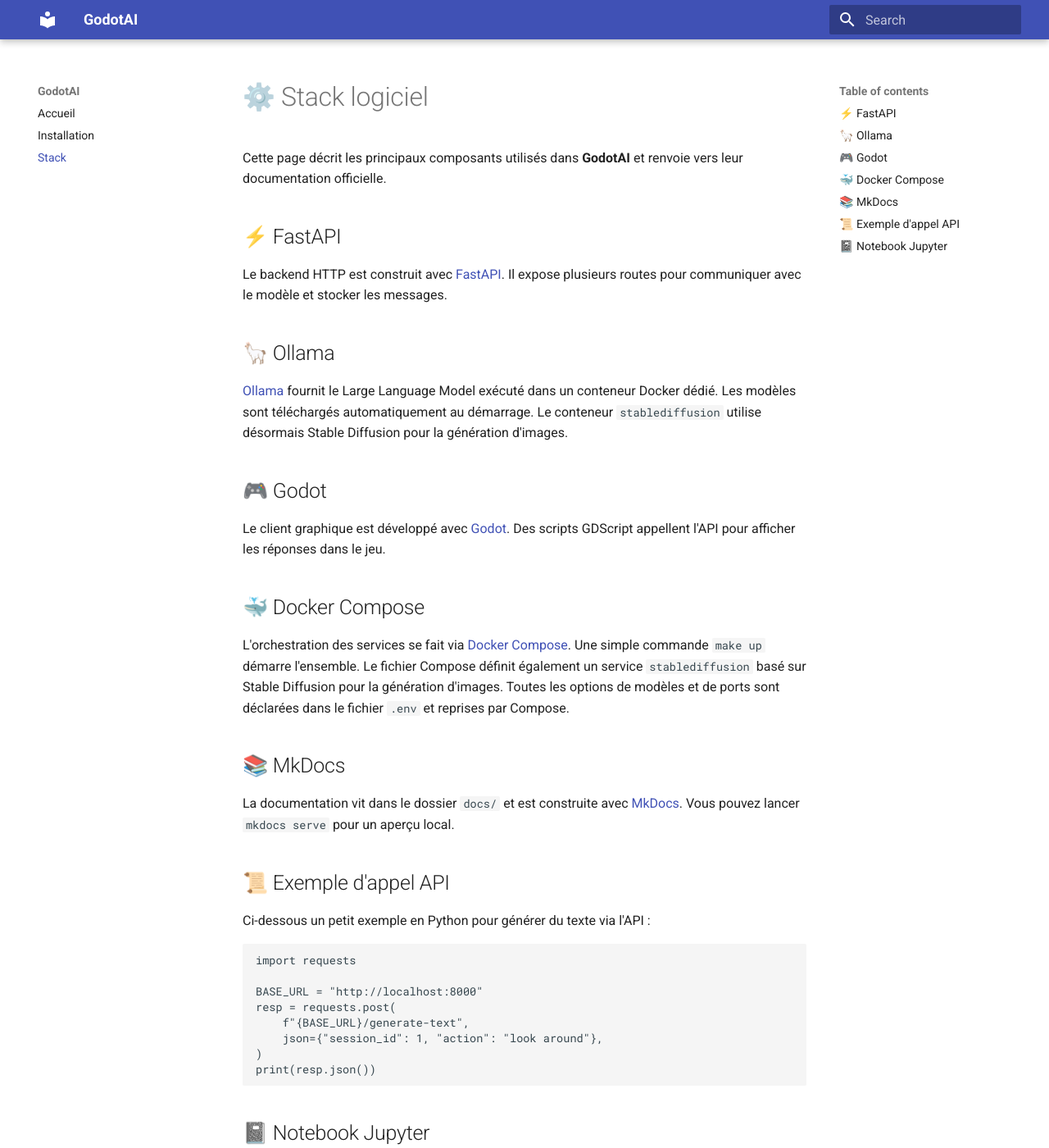
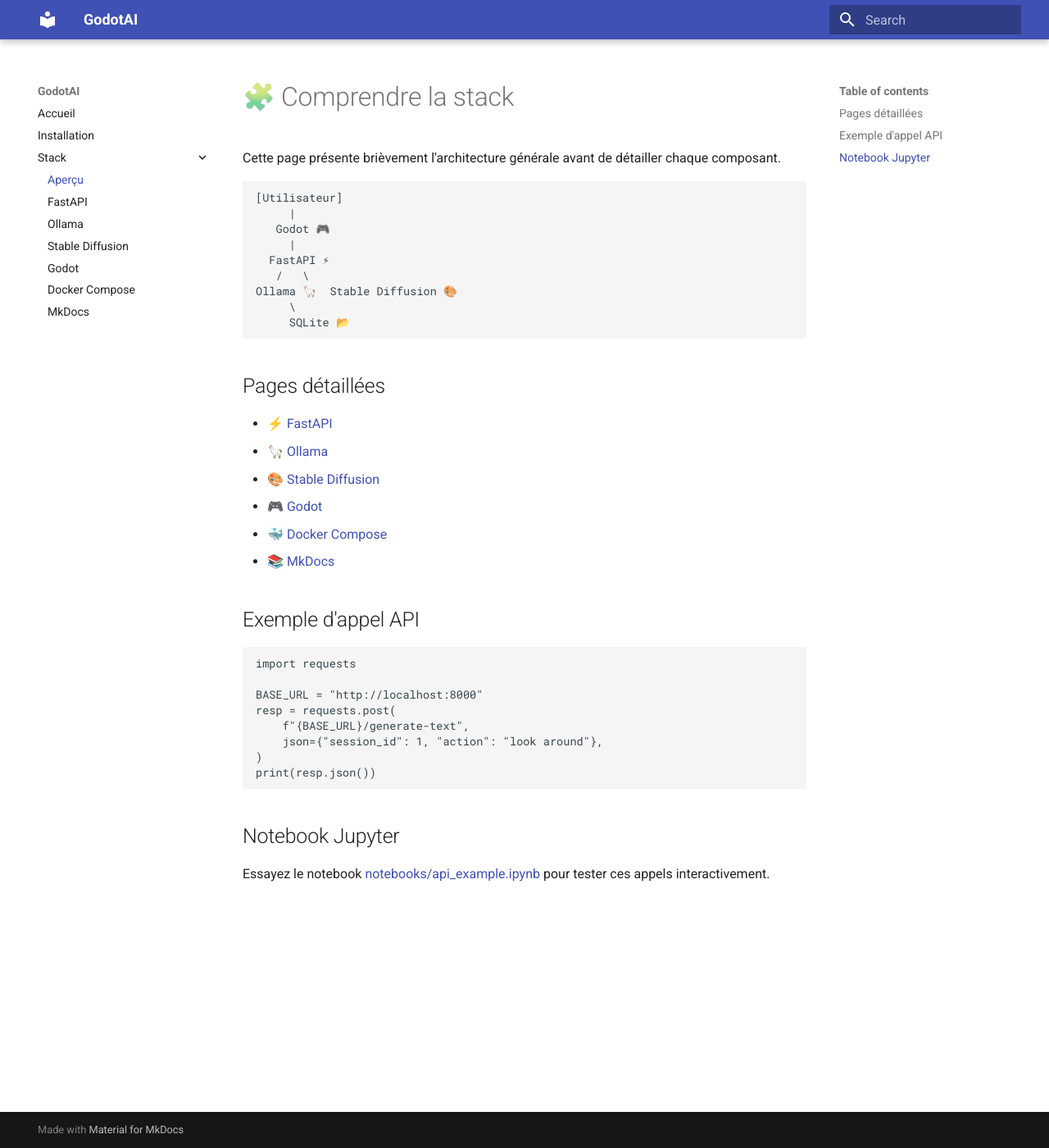
Before and after one commit to EZPK/GodotAI, an MkDocs documentation site: the page built from docs/stack.md, in a window 1280 px wide and 1400 px high. Shown: the whole window at 82% size. Built offline with MkDocs 1.6.1 and Material for MkDocs 9.7.7, drawn with Linux system fonts in a browser that asks for light colours; some of the changed text lies outside the part shown.

Commit message:
Add detailed docs for each tech

````diff
--- a/docs/stack.md
+++ b/docs/stack.md
@@ -1,27 +1,28 @@
-# ⚙️ Stack logiciel
+# 🧩 Comprendre la stack
 
-Cette page décrit les principaux composants utilisés dans **GodotAI** et renvoie vers leur documentation officielle.
+Cette page présente brièvement l'architecture générale avant de détailler chaque composant.
 
-## ⚡ FastAPI
-Le backend HTTP est construit avec [FastAPI](https://fastapi.tiangolo.com/). Il expose plusieurs routes pour communiquer avec le modèle et stocker les messages.
+```text
+[Utilisateur]
+     |
+   Godot 🎮
+     |
+  FastAPI ⚡
+   /   \
+Ollama 🦙  Stable Diffusion 🎨
+     \
+     SQLite 📂
+```
 
-## 🦙 Ollama
-[Ollama](https://github.com/ollama/ollama) fournit le Large Language Model exécuté dans un conteneur Docker dédié. Les modèles sont téléchargés automatiquement au démarrage. Le conteneur `stablediffusion` utilise désormais Stable Diffusion pour la génération d'images.
+## Pages détaillées
+- [⚡ FastAPI](fastapi.md)
+- [🦙 Ollama](ollama.md)
+- [🎨 Stable Diffusion](stable-diffusion.md)
+- [🎮 Godot](godot.md)
+- [🐳 Docker Compose](docker-compose.md)
+- [📚 MkDocs](mkdocs.md)
 
-## 🎮 Godot
-Le client graphique est développé avec [Godot](https://docs.godotengine.org/en/stable/). Des scripts GDScript appellent l'API pour afficher les réponses dans le jeu.
-
-## 🐳 Docker Compose
-L'orchestration des services se fait via [Docker Compose](https://docs.docker.com/compose/). Une simple commande `make up` démarre l'ensemble.
-Le fichier Compose définit également un service `stablediffusion` basé sur Stable Diffusion pour la génération d'images.
-Toutes les options de modèles et de ports sont déclarées dans le fichier `.env` et reprises par Compose.
-
-## 📚 MkDocs
-La documentation vit dans le dossier `docs/` et est construite avec [MkDocs](https://www.mkdocs.org/). Vous pouvez lancer `mkdocs serve` pour un aperçu local.
-
-## 📜 Exemple d'appel API
-Ci-dessous un petit exemple en Python pour générer du texte via l'API :
-
+## Exemple d'appel API
 ```python
 import requests
 
@@ -33,5 +34,5 @@
 print(resp.json())
 ```
 
-## 📓 Notebook Jupyter
-Un notebook prêt à l'emploi est disponible dans [notebooks/api_example.ipynb](notebooks/api_example.ipynb) pour tester ces appels de manière interactive.
+## Notebook Jupyter
+Essayez le notebook [notebooks/api_example.ipynb](notebooks/api_example.ipynb) pour tester ces appels interactivement.
--- a/mkdocs.yml
+++ b/mkdocs.yml
@@ -5,4 +5,11 @@
 nav:
   - Accueil: index.md
   - Installation: installation.md
-  - Stack: stack.md
+  - Stack:
+      - Aperçu: stack.md
+      - FastAPI: fastapi.md
+      - Ollama: ollama.md
+      - Stable Diffusion: stable-diffusion.md
+      - Godot: godot.md
+      - Docker Compose: docker-compose.md
+      - MkDocs: mkdocs.md
````
Also changed, not shown: README.md (+23 -72 lines), docs/docker-compose.md (added, +14 -0 lines), docs/fastapi.md (added, +17 -0 lines), docs/godot.md (added, +11 -0 lines), docs/index.md (+5 -7 lines), docs/installation.md (+20 -16 lines), docs/mkdocs.md (added, +11 -0 lines), docs/ollama.md (added, +11 -0 lines), docs/stable-diffusion.md (added, +12 -0 lines), 1 other file.
